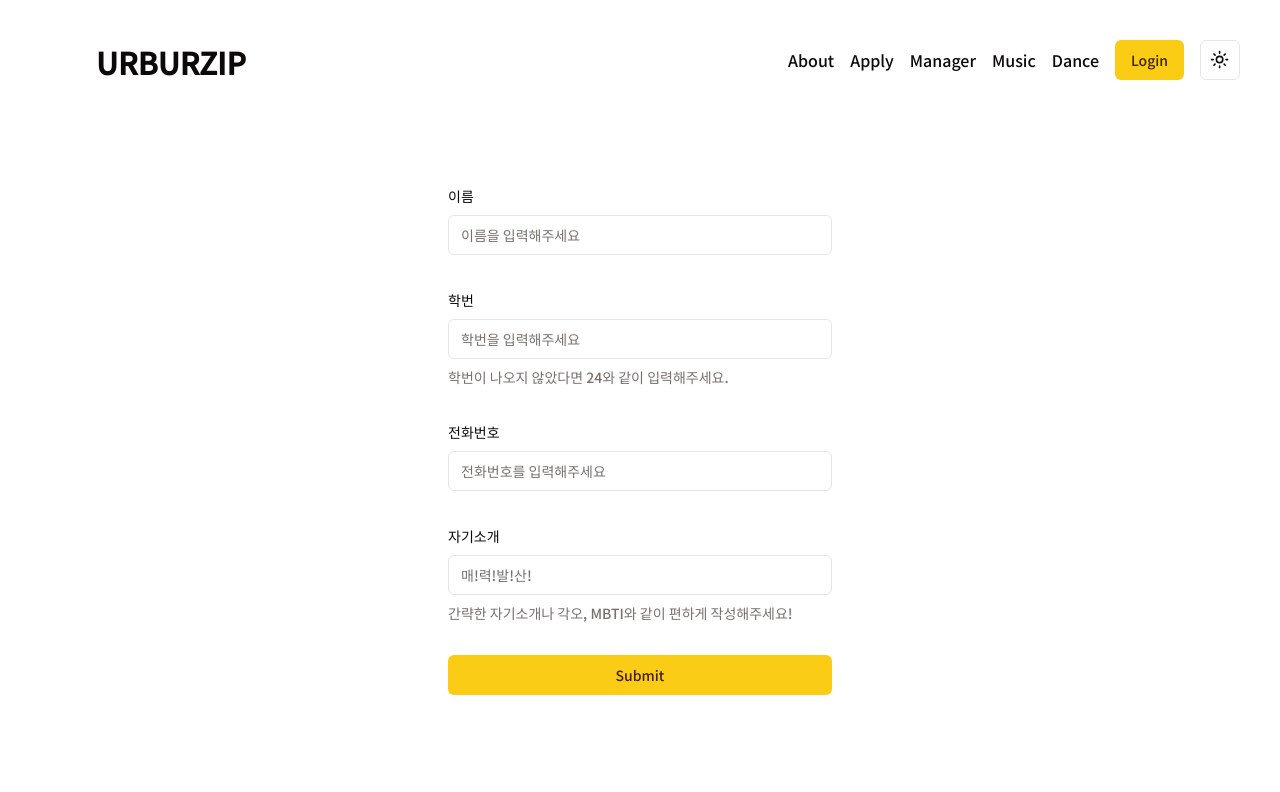
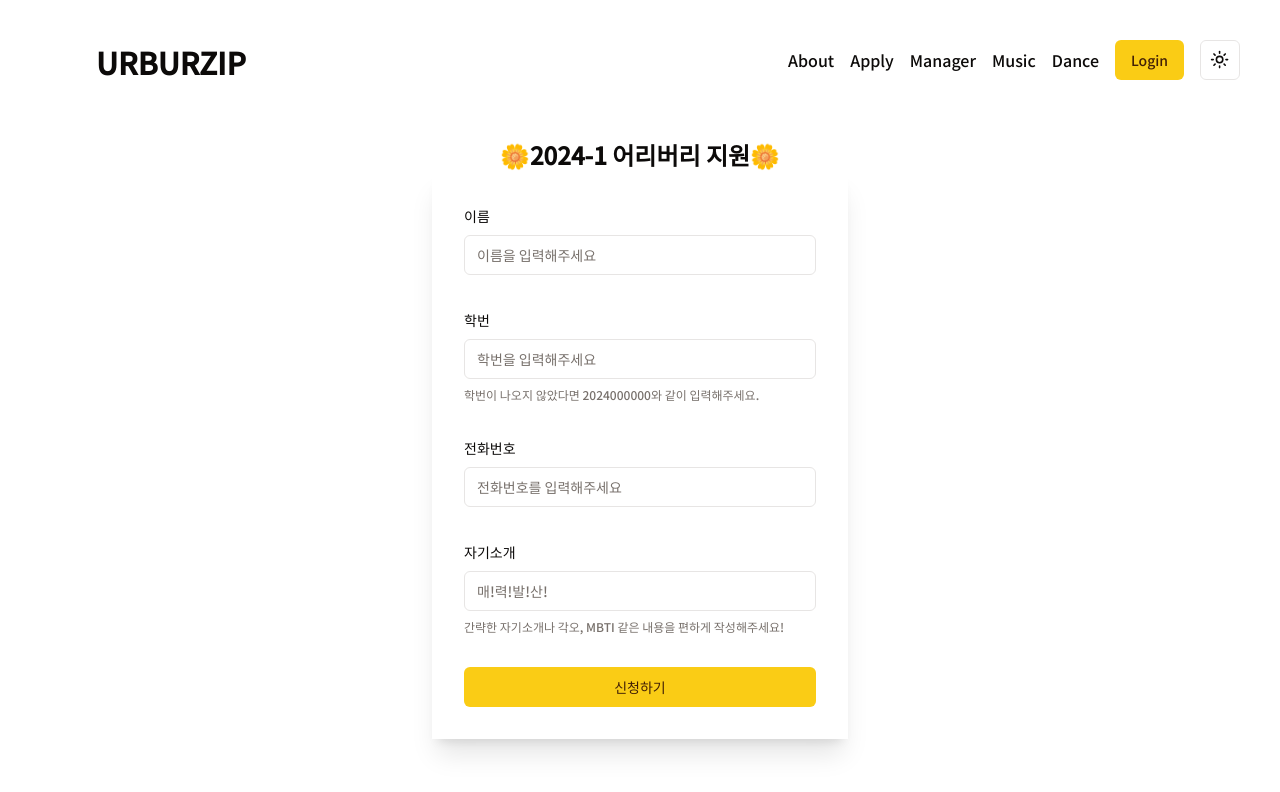
Before and after one commit to ur-bur/urburzip, a Next.js app: page /apply in a window 1280 px wide. Shown: the top 792 px of the page. Built offline with nearby package versions, Linux system fonts and the light colour scheme; no server answers.

Commit message:
design: apply page

```diff
--- a/components/apply/ApplyForm.tsx
+++ b/components/apply/ApplyForm.tsx
@@ -77,7 +77,9 @@ export default function ApplyForm() {
     }
   }
   return (
-    <div className="w-96 h-full">
+    <div>
+      <h1 className="text-2xl text-center font-semibold">🌼2024-1 어리버리 지원🌼</h1>
+    <div className="h-full w-full md:w-[26rem] shadow-xl p-8">
       <Form {...form}>
         <form onSubmit={form.handleSubmit(onSubmit)} className="space-y-8">
           <FormField
@@ -102,8 +104,8 @@ export default function ApplyForm() {
                 <FormControl>
                   <Input placeholder="학번을 입력해주세요" {...field} />
                 </FormControl>
-                <FormDescription>
-                  학번이 나오지 않았다면 24와 같이 입력해주세요.
+                <FormDescription className="text-xs">
+                  학번이 나오지 않았다면 2024000000와 같이 입력해주세요.
                 </FormDescription>
                 <FormMessage />
               </FormItem>
@@ -131,18 +133,20 @@ export default function ApplyForm() {
                 <FormControl>
                   <Input placeholder="매!력!발!산!" {...field} />
                 </FormControl>
-                <FormDescription>
-                  간략한 자기소개나 각오, MBTI와 같이 편하게 작성해주세요!
+                <FormDescription className="text-xs">
+                  간략한 자기소개나 각오, MBTI 같은 내용을 편하게 작성해주세요!
                 </FormDescription>
                 <FormMessage />
               </FormItem>
             )}
           />
           <Button className="w-full" type="submit">
-            Submit
+            신청하기
           </Button>
         </form>
       </Form>
     </div>
+    </div>
+
   );
 }
```
